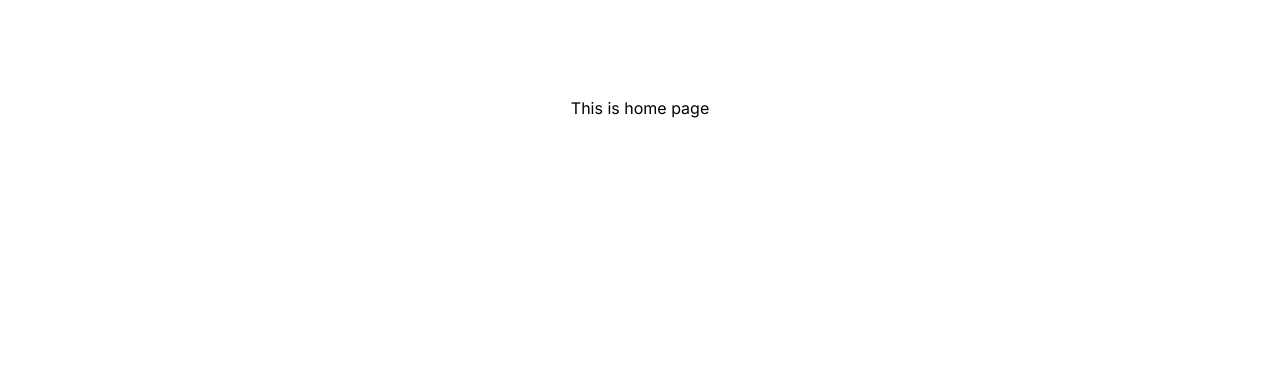
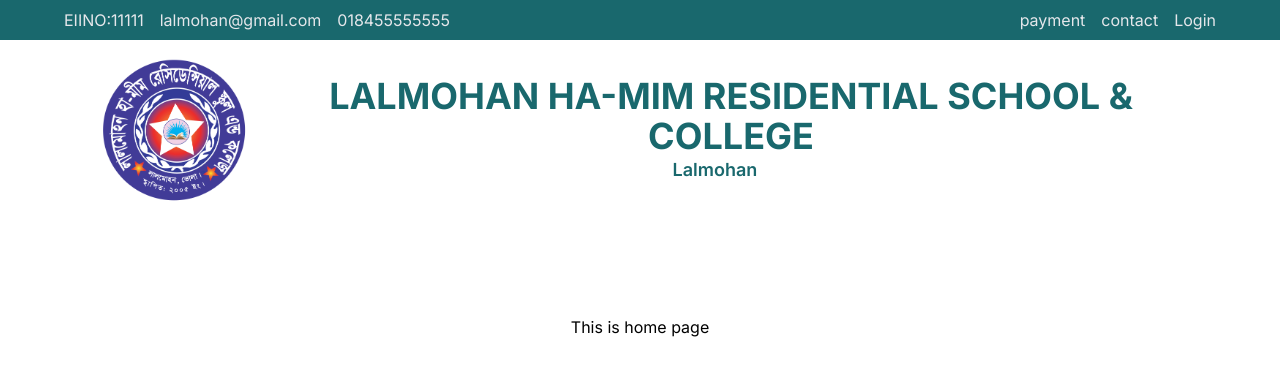
Before and after one commit to abirpuc/lalmohan-next-collage, a Next.js app: page / in a window 1280 px wide. Shown: the top 376 px of the page. Built offline with nearby package versions, Linux system fonts and the light colour scheme.

Commit message:
design top banner

```diff
--- /dev/null
+++ b/src/app/component/shared/TopBanner/TopBanner.jsx
@@ -0,0 +1,32 @@
+import Image from 'next/image';
+import React from 'react';
+import logo from '../../../../../public/logo/1671373628.gif'
+import Link from 'next/link';
+
+const TopBanner = () => {
+
+    return (
+        <section className='px-2 sm:px-[50px] md:px-[100px] bg-transparent'>
+           <div className='py-4 flex flex-col sm:flex-row justify-start items-center'>
+                <div>
+                    <Image
+                        src={logo}
+                        alt='institute-logo'
+                        width={120}
+                        height={120}
+                        className='w-[100px] sm:min-w-[150px] md:w-[150px]'
+                    />
+                </div>
+                <div>
+                    <Link href="/" className='text-[#19686d] text-center'>
+                        <h1 className='text-xl sm:text-2xl md:text-4xl sm:ml-8 font-bold flex-wrap'>LALMOHAN HA-MIM RESIDENTIAL SCHOOL & COLLEGE</h1>
+                        <p className='text-lg font-semibold text-center'>Lalmohan</p>
+                    </Link>
+
+                </div>
+            </div>
+        </section>
+    );
+};
+
+export default TopBanner;
--- a/src/app/layout.js
+++ b/src/app/layout.js
@@ -1,4 +1,6 @@
 import { getData } from "./api/getData";
+import TopBanner from "./component/shared/TopBanner/TopBanner";
+import TopNav from "./component/shared/TopNav/TopNav";
 import "./globals.css";
 import { Inter } from "next/font/google";
 
@@ -17,7 +19,8 @@ export default async function RootLayout({ children }) {
       {/* style={{backgroundImage:`url(${bg.src})`}} */}
       <body className={inter.className} >
         <div>
-
+          <TopNav/>
+          <TopBanner/>
         </div>
         <main>{children}</main>
       </body>
```
